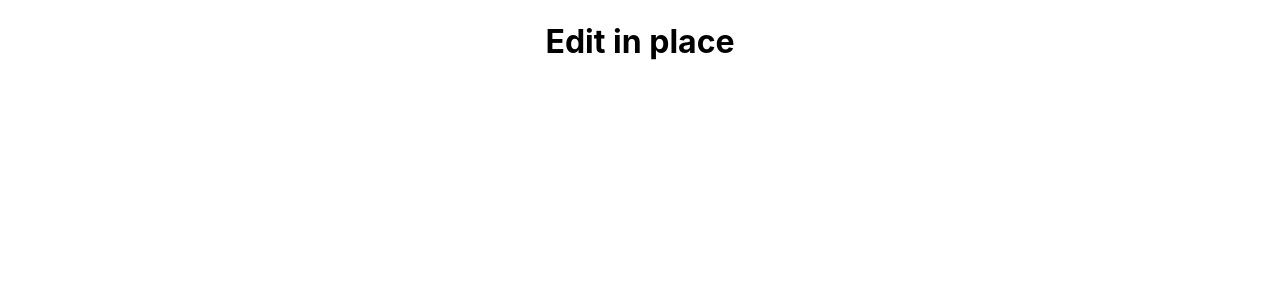
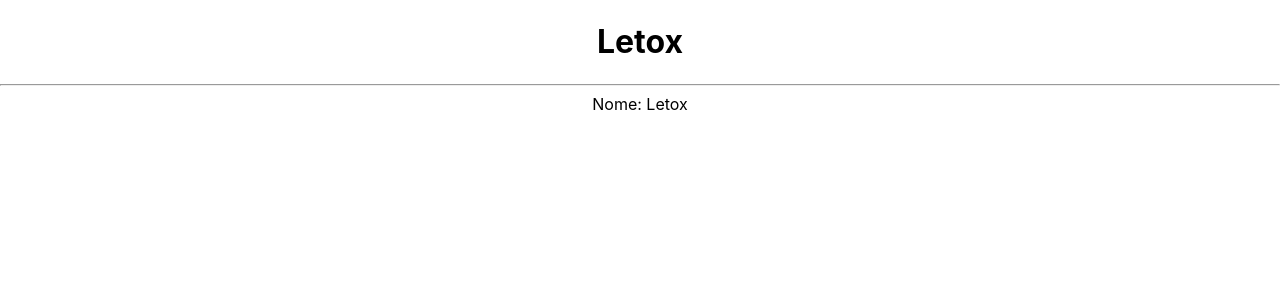
Before and after one commit to werliton/edit-in-place, a React (Create React App) app: page / in a window 1280 px wide. Shown: the top 300 px of the page. Built offline with nearby package versions, Linux system fonts and the light colour scheme.

Commit message:
Passing value parents

```diff
--- a/src/App.js
+++ b/src/App.js
@@ -1,11 +1,14 @@
-import React from 'react';
+import React, { useState } from 'react';
 import './App.css';
 import EditInPlace from './Editinplace'
 
 function App() {
+  const [name, setName] = useState('Letox')
   return (
     <div className="App">
-      <EditInPlace />
+      <EditInPlace value={name} onChangeValue={setName}/>
+      <hr />
+      Nome: {name}
     </div>
   )
 }
--- a/src/Editinplace.js
+++ b/src/Editinplace.js
@@ -1,10 +1,13 @@
 import React, { useState, useEffect, useRef } from 'react'
 
 
-const EditInPlace = () => {
+const EditInPlace = ({value, onChangeValue}) => {
     const [isEditing, setIsEditing] = useState(false)
     const edit = () => setIsEditing(true)
-    const done = () => setIsEditing(false)
+    const done = () => {
+        onChangeValue(inputRef.current.value)
+        setIsEditing(false)
+    }
     const inputRef = useRef(null)
     /* useEffect -> permite realizar efeitos colaterais em componentes de função,
        ou seja, elimina a necessidade de utilizar os métodos de ciclo de vida
@@ -18,9 +21,9 @@ const EditInPlace = () => {
     }, [isEditing])
 
     if(isEditing){
-        return <input type="text" onBlur={done} ref={inputRef}/>
+        return <input type="text" onBlur={done} defaultValue={value} ref={inputRef} />
     }
-    return <h1 className="edit-in-place" onClick={edit}>Edit in place</h1>
+    return <h1 className="edit-in-place" onClick={edit}>{value}</h1>
 }
 
 export default EditInPlace
```
